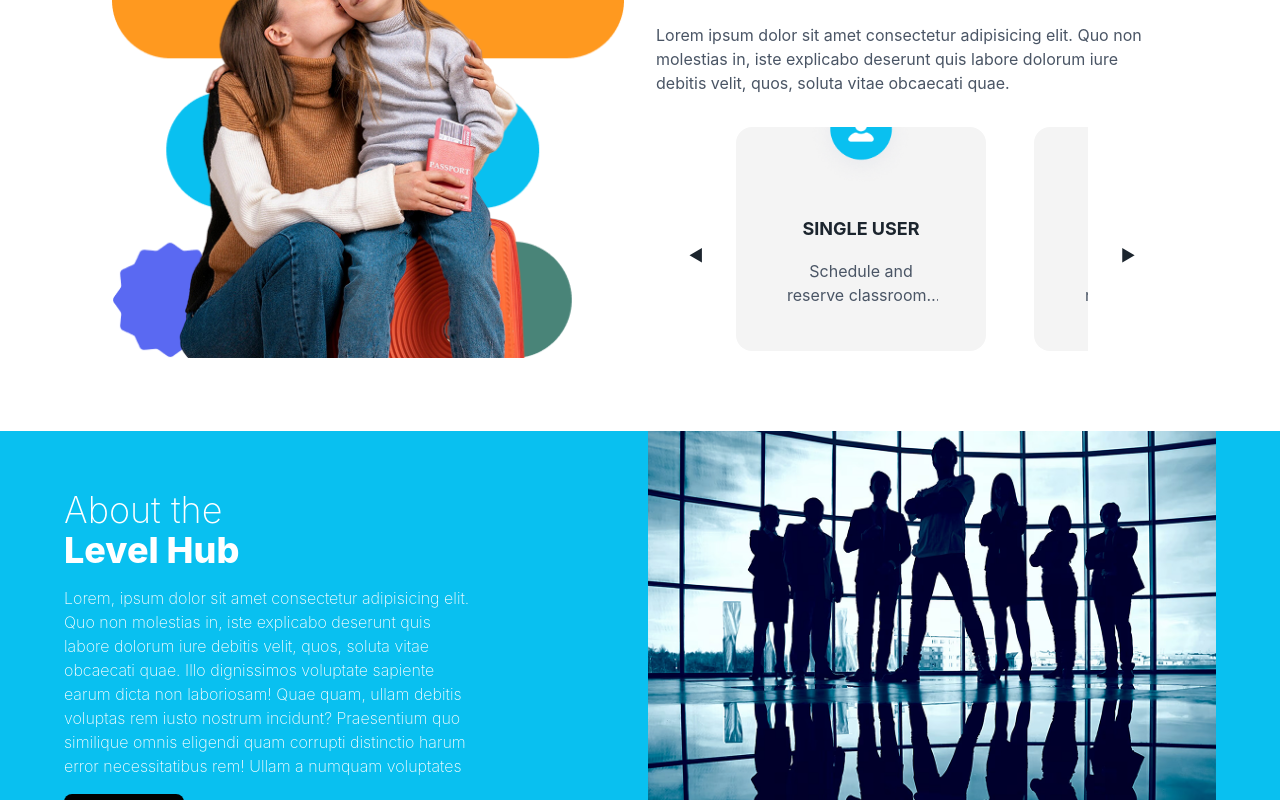
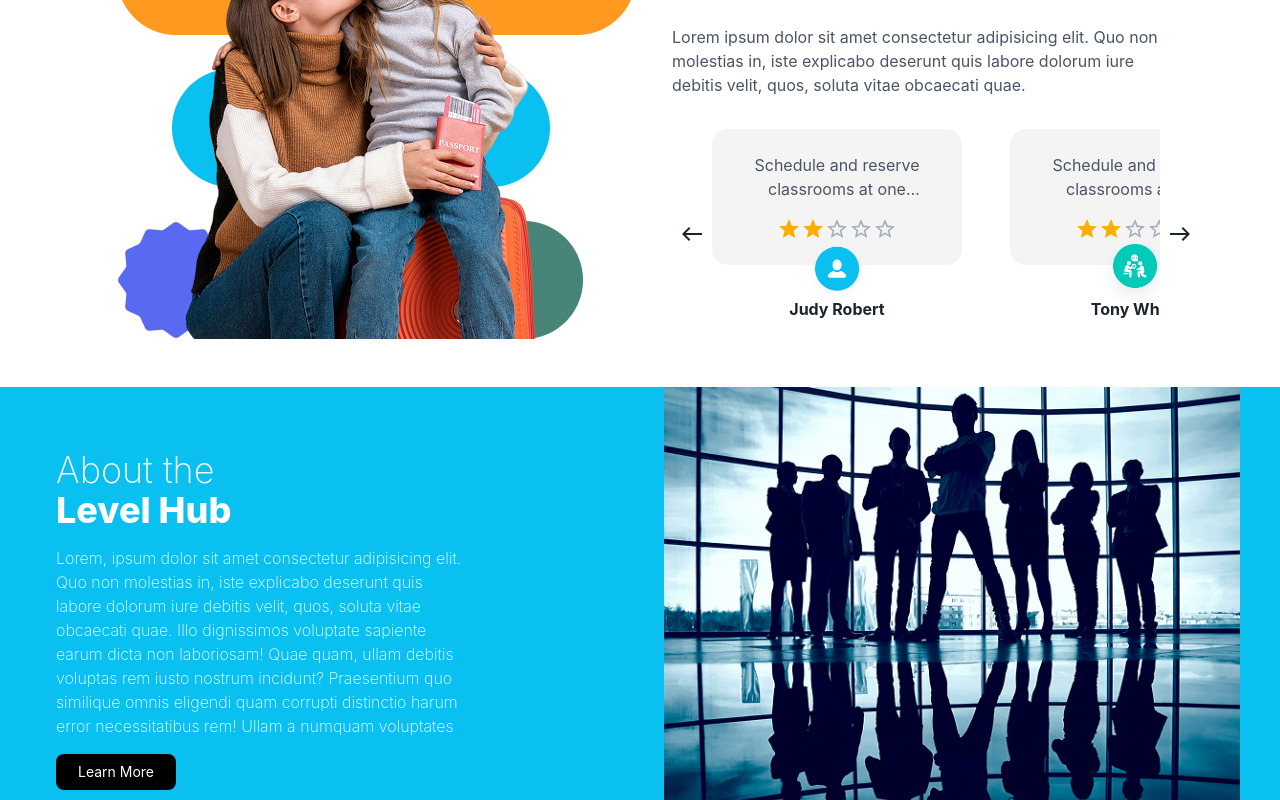
Before and after one commit to anandk1997/level-hub, a React (Vite) app: page / in a window 1280 px wide. Shown: the part 2140-2940 px from the top of the page. Built offline with nearby package versions, Linux system fonts and the light colour scheme; no server answers.

Commit message:
homepage ui

```diff
--- a/src/pages/activities/[id].tsx
+++ b/src/pages/activities/[id].tsx
@@ -20,7 +20,7 @@ export default function ActivityDetail() {
 
   const [openVideo, setOpenVideo] = useState(false);
 
-  if (isLoading) return <LineProgress />
+  if (isLoading) return <LineProgress />;
   if (error || !data?.resultData?.activity) return <Typography>Error loading activity</Typography>;
 
   const activity = data?.resultData?.activity;
--- a/src/pages/index.tsx
+++ b/src/pages/index.tsx
@@ -5,6 +5,8 @@ import { HelmetTitle } from 'src/components/HelmetTitle';
 import { Iconify } from 'src/components/iconify';
 import { route } from 'src/utils/constants/routes';
 import { INavLink } from 'src/components/navbar/types';
+import { East, West } from '@mui/icons-material';
+import { Rating } from '@mui/material';
 
 const Dashboard: React.FC = () => {
   const homeId: INavLink = 'home';
@@ -116,7 +118,7 @@ const Dashboard: React.FC = () => {
         </section>
 
         <section
-          className="flex flex-col md:flex-row justify-between items-center gap-4 p-6"
+          className="flex flex-col md:flex-row justify-between items-center gap-4 pl-6 pr-2 py-6"
           id={reviewsId}
         >
           <div className="flex justify-center flex-1 min-w-0">
@@ -142,55 +144,57 @@ const Dashboard: React.FC = () => {
 
             <div className="relative w-full overflow-hidden flex items-center">
               <button
-                className="p-2 h-10 w-10 bg-transparent cursor-pointer flex-shrink-0"
+                className="h-10 w-5 bg-transparent cursor-pointer flex-shrink-0"
                 onClick={() =>
                   document
                     .getElementById('scroll-container')
                     ?.scrollBy({ left: -250, behavior: 'smooth' })
                 }
               >
-                ◀
+                <West />
               </button>
 
               <div
                 id="scroll-container"
-                className="flex gap-6 overflow-x-auto h-auto max-h-[300px] w-full pb-4 pr-2 scrollbar-hide snap-x snap-mandatory"
+                className="flex gap-6 overflow-x-auto h-auto max-h-[300px] w-full pb-2 pr-2 scrollbar-hide snap-x snap-mandatory"
               >
                 {[
-                  { title: 'SINGLE USER', icon: '/assets/images/dashboard/user_icon.png' },
-                  { title: 'COACHES', icon: '/assets/images/dashboard/coaches_icon.png' },
+                  { title: 'Judy Robert', icon: '/assets/images/dashboard/user_icon.png' },
+                  { title: 'Tony White', icon: '/assets/images/dashboard/coaches_icon.png' },
                   {
-                    title: 'BUSINESS/TEAMS',
+                    title: 'Judy Robert',
                     icon: '/assets/images/dashboard/business_teams_icon.png',
                   },
                 ].map((item, index) => (
-                  <div
-                    key={index}
-                    className="relative flex flex-col justify-center items-center gap-2 rounded-2xl h-28 min-w-[200px] md:min-w-[250px] p-6 bg-[#F4F4F4] snap-center"
-                  >
+                  <div key={index} className="flex flex-col items-center gap-4">
+                    <div className="relative flex flex-col justify-center items-center gap-2 rounded-2xl min-w-[200px] md:min-w-[250px] p-3 bg-[#F4F4F4] snap-center">
                       <img
                         src={item.icon}
                         alt={item.title}
-                      className="absolute -top-6 w-14 h-14 object-cover rounded-full"
+                        className="absolute -bottom-6 w-10 h-10 object-cover rounded-full"
                       />
-                    <h3 className="font-bold text-lg mt-5">{item.title}</h3>
                       <p className="text-center text-gray-600 line-clamp-2">
                         Schedule and reserve classrooms at one campus or multiple campuses. Keep
                         detailed records of student attendance.
                       </p>
+
+                      <Rating name="read-only" value={2} readOnly />
+                    </div>
+
+                    <div className="font-bold">{item.title}</div>
                   </div>
                 ))}
               </div>
 
               <button
-                className="p-2 h-10 w-10 bg-transparent cursor-pointer flex-shrink-0"
+                className="h-10 w-5 bg-transparent cursor-pointer flex-shrink-0"
                 onClick={() =>
                   document
                     .getElementById('scroll-container')
                     ?.scrollBy({ left: 250, behavior: 'smooth' })
                 }
               >
-                ▶
+                <East />
               </button>
             </div>
           </div>
@@ -198,9 +202,9 @@ const Dashboard: React.FC = () => {
       </Container>
 
       <section className="w-full bg-[#09C0F0]" id={aboutUsId}>
-        <Container>
+        <Container className="!p-0">
           <div className="flex flex-col md:flex-row justify-around items-center gap-2 w-full">
-            <div className="flex flex-col flex-1 gap-2">
+            <div className="flex flex-col flex-1 gap-2  p-2">
               <h2 className="text-4xl text-white flex flex-col">
                 <span className="font-extralight">About the</span>
                 <span className="font-extrabold">Level Hub</span>
@@ -220,8 +224,12 @@ const Dashboard: React.FC = () => {
               </button>
             </div>
 
-            <div className="flex justify-center flex-1">
-              <img src="/assets/images/dashboard/about_lh.png" alt="About Level Hub" />
+            <div className="flex justify-center flex-1 w-full">
+              <img
+                src="/assets/images/dashboard/about_lh.png"
+                alt="About Level Hub"
+                className="w-full h-full"
+              />
             </div>
           </div>
         </Container>
```
Lines whose indentation alone changed are shown as unchanged.
